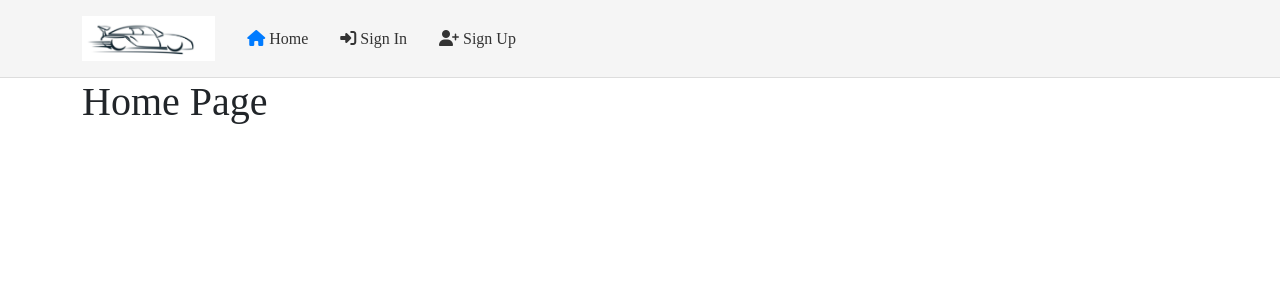
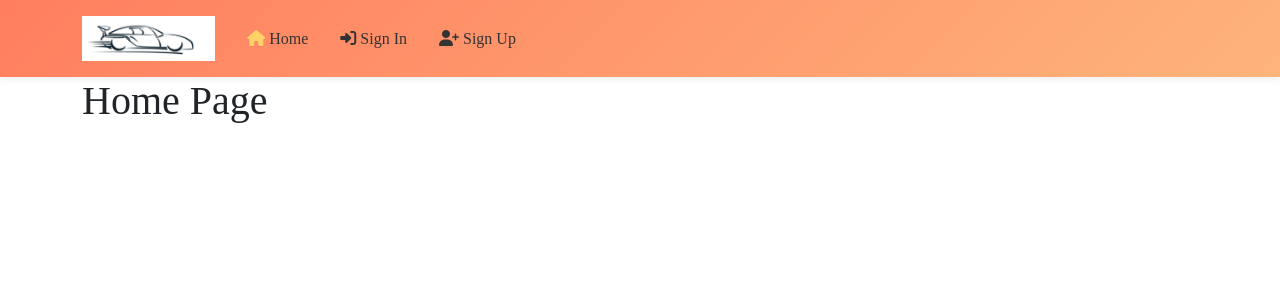
Before and after one commit to JacquesIversen/pp5-react, a React (Create React App) app: page / in a window 1280 px wide. Shown: the top 300 px of the page. Built offline with nearby package versions, Linux system fonts and the light colour scheme; a web font is replaced by a local one.

Commit message:
changed design for navbar

```diff
--- a/src/styles/NavBar.module.css
+++ b/src/styles/NavBar.module.css
@@ -1,7 +1,7 @@
 /* Navbar.module.css */
 .navbar {
-  background-color: #f5f5f5;
-  border-bottom: 1px solid #ddd;
+  background: linear-gradient(135deg, #ff7e5f, #feb47b);
+  box-shadow: 0px 0px 10px 0px rgba(0, 0, 0, 0.1);
   padding: 1rem 2rem;
   display: flex;
   justify-content: space-between;
@@ -16,12 +16,12 @@
 }
 
 .NavLink :hover {
-  color: #007bff;
+  color: #ffd166;
   text-decoration: underline;
 }
 
 .Active i {
-  color: #007bff;
+  color: #ffd166;
 }
 
 .navbarButton {
```
